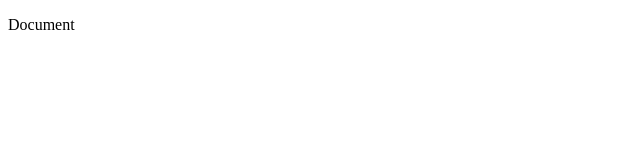
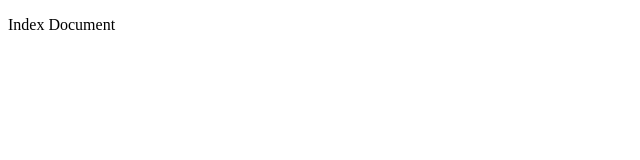
Before and after one commit to dextar1/money-matters, a plain HTML site: page index.html in a window 1280 px wide. Shown: the full height of the page, 0-640 px from the left. Drawn offline with Linux system fonts and the light colour scheme.

Commit message:
edit index.html file

```diff
--- a/index.html
+++ b/index.html
@@ -7,6 +7,6 @@
     <title>Document</title>
 </head>
 <body>
-    <p>Document</p>
+    <p>Index Document</p>
 </body>
 </html>
```
